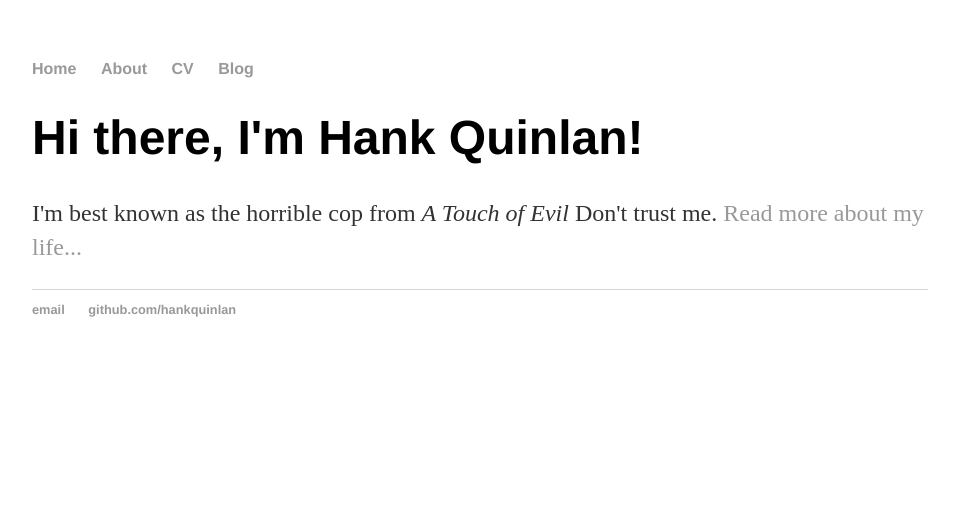
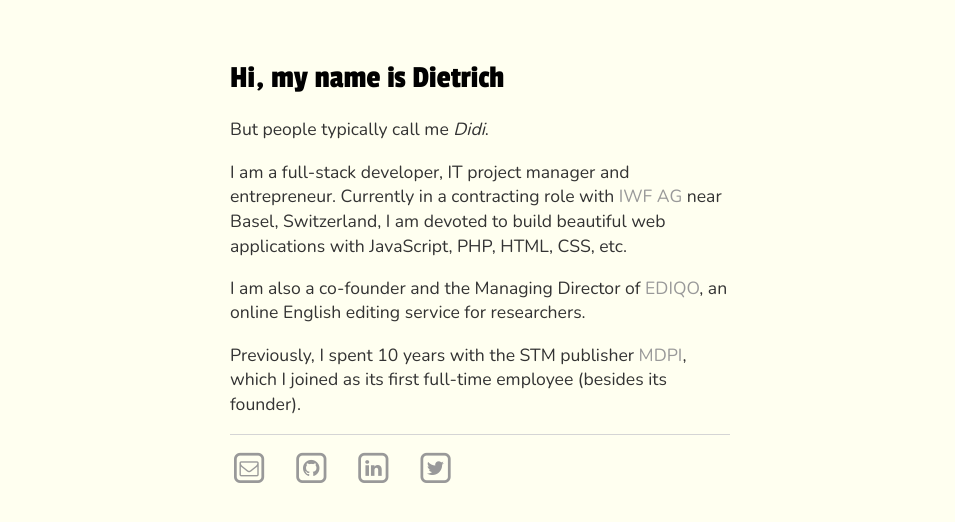
Before and after one commit to rordi/rordi.github.io, a Jekyll site: the page built from index.md, in a window 1280 px wide. Shown: the top 522 px of the page, without its empty margins (160-1115 px from the left). Built offline with Jekyll 4.4.1, drawn with Linux system fonts in a browser that asks for light colours.

```diff
--- a/_config.yml
+++ b/_config.yml
@@ -1,2 +1,10 @@
-name: rordi profile page
+title: rordi profile page
+email: drordorf@gmail.com
+twitter_username: rordorfd
+github_username: rordi
 markdown: kramdown
+theme: minima
+sass:
+  style: compressed
+plugins:
+  - jekyll-feed
--- a/_layouts/default.html
+++ b/_layouts/default.html
@@ -4,25 +4,42 @@
 			<title>{{ page.title }}</title>
 			<!-- link to main stylesheet -->
 			<link rel="stylesheet" type="text/css" href="/css/main.css">
+			<link rel="stylesheet" type="text/css" href="https://maxcdn.bootstrapcdn.com/font-awesome/4.7.0/css/font-awesome.min.css">
+
 		</head>
 		<body>
-			<nav>
-	    		<ul>
-	        		<li><a href="/">Home</a></li>
-		        	<li><a href="/about">About</a></li>
-	        		<li><a href="/cv">CV</a></li>
-	        		<li><a href="/blog">Blog</a></li>
-	    		</ul>
-			</nav>
 			<div class="container">
-
 			{{ content }}
-
 			</div><!-- /.container -->
 			<footer>
 	    		<ul>
-	        		<li><a href="mailto:hankquinlanhub@gmail.com">email</a></li>
-	        		<li><a href="https://github.com/hankquinlan">github.com/hankquinlan</a></li>
+	        		<li><a href="mailto:drordorf@gmail.com" target="_blank">
+							<span class="fa-stack fa-lg">
+							  	<i class="fa fa-square-o fa-stack-2x"></i>
+							  	<i class="fa fa-envelope-o fa-stack-1x"></i>
+							</span></a>
+					</li>
+	        		<li>
+						<a href="https://github.com/rordi" target="_blank">
+							<span class="fa-stack fa-lg">
+							  	<i class="fa fa-square-o fa-stack-2x"></i>
+							  	<i class="fa fa-github fa-stack-1x"></i>
+							</span></a>
+					</li>
+	        		<li>
+						<a href="https://www.linkedin.com/in/rordorf/" target="_blank">
+							<span class="fa-stack fa-lg">
+							  	<i class="fa fa-square-o fa-stack-2x"></i>
+							  	<i class="fa fa-linkedin fa-stack-1x"></i>
+							</span></a>
+					</li>
+					<li>
+						<a href="https://twitter.com/rordorfd" target="_blank">
+							<span class="fa-stack fa-lg">
+							  	<i class="fa fa-square-o fa-stack-2x"></i>
+							  	<i class="fa fa-twitter fa-stack-1x"></i>
+							</span></a>
+					</li>
 				</ul>
 			</footer>
 		</body>
--- a/css/main.css
+++ /dev/null
@@ -1,43 +0,0 @@
-body {
-    margin: 60px auto;
-    width: 70%;
-}
-nav ul, footer ul {
-    font-family:'Helvetica', 'Arial', 'Sans-Serif';
-    padding: 0px;
-    list-style: none;
-    font-weight: bold;
-}
-nav ul li, footer ul li {
-    display: inline;
-    margin-right: 20px;
-}
-a {
-    text-decoration: none;
-    color: #999;
-}
-a:hover {
-    text-decoration: underline;
-}
-h1 {
-    font-size: 3em;
-    font-family:'Helvetica', 'Arial', 'Sans-Serif';
-}
-p {
-    font-size: 1.5em;
-    line-height: 1.4em;
-    color: #333;
-}
-footer {
-    border-top: 1px solid #d5d5d5;
-    font-size: .8em;
-}
-
-ul.posts {
-    margin: 20px auto 40px;
-    font-size: 1.5em;
-}
-
-ul.posts li {
-    list-style: none;
-}
--- /dev/null
+++ b/css/main.scss
@@ -0,0 +1,112 @@
+---
+---
+
+
+// ===== VARIABLES
+
+
+$tr-mode:   all;
+$tr-speed:  0.5s;
+$tr-ease:   ease-in-out;
+
+
+// ===== MIXINS
+
+
+@mixin transition($transition...) {
+    -moz-transition:    $transition;
+    -o-transition:      $transition;
+    -webkit-transition: $transition;
+    transition:         $transition;
+}
+
+@mixin transition-property($property...) {
+    -moz-transition-property:    $property;
+    -o-transition-property:      $property;
+    -webkit-transition-property: $property;
+    transition-property:         $property;
+}
+
+@mixin transition-duration($duration...) {
+    -moz-transition-property:    $duration;
+    -o-transition-property:      $duration;
+    -webkit-transition-property: $duration;
+    transition-property:         $duration;
+}
+
+@mixin transition-timing-function($timing...) {
+    -moz-transition-timing-function:    $timing;
+    -o-transition-timing-function:      $timing;
+    -webkit-transition-timing-function: $timing;
+    transition-timing-function:         $timing;
+}
+
+@mixin transition-delay($delay...) {
+    -moz-transition-delay:    $delay;
+    -o-transition-delay:      $delay;
+    -webkit-transition-delay: $delay;
+    transition-delay:         $delay;
+}
+
+
+// ===== STYLING
+
+
+@import url('https://fonts.googleapis.com/css?family=Nunito|Passion+One');
+
+body {
+    margin: 60px auto;
+    width: 60%;
+    max-width: 500px;
+    font-family: 'Nunito', sans-serif;
+    background-color: ivory;
+}
+
+p {
+    font-size: 1.1em;
+    line-height: 1.4em;
+    color: #333;
+}
+
+a {
+    @include transition($tr-mode $tr-speed $tr-ease);
+     text-decoration: none;
+     color: #999;
+
+     &:hover {
+         @include transition($tr-mode $tr-speed $tr-ease);
+         text-decoration: underline;
+         color: dodgerblue;
+     }
+}
+
+h1 {
+    font-family: 'Passion One', sans-serif;
+    font-size: 2em;
+    font-weight: 400;
+}
+
+footer {
+    border-top: 1px solid #d5d5d5;
+    font-size: .9em;
+}
+
+.typcn {
+    font-size: 38x !important;
+}
+
+nav,
+footer{
+
+    ul {
+        padding: 0px;
+        list-style: none;
+        font-weight: bold;
+
+        li {
+            display: inline;
+            margin-right: 20px;
+        }
+    }
+
+}
--- a/index.html
+++ /dev/null
@@ -1,8 +0,0 @@
----
-layout: default
-title: Hank Quinlan, Horrible Cop
----
-<div class="blurb">
-	<h1>Hi there, I'm Hank Quinlan!</h1>
-	<p>I'm best known as the horrible cop from <em>A Touch of Evil</em> Don't trust me. <a href="/about">Read more about my life...</a></p>
-</div><!-- /.blurb -->
--- /dev/null
+++ b/index.md
@@ -0,0 +1,16 @@
+---
+layout: default
+title: Dietrich Rordorf
+---
+# Hi, my name is Dietrich
+
+But people typically call me *Didi*.
+
+I am a full-stack developer, IT project manager and entrepreneur. Currently in a contracting role with [IWF AG](http://iwf.ch/)
+near Basel, Switzerland, I am devoted to build beautiful web applications with JavaScript, PHP, HTML, CSS, etc.
+
+I am also a co-founder and the Managing Director of [EDIQO](https://www.ediqo.com/), an online English editing service for
+researchers.
+
+Previously, I spent 10 years with the STM publisher [MDPI](https://www.ediqo.com/), which I joined as its first full-time
+employee (besides its founder).
```
Also changed, not shown: 404.html (added, +10 -0 lines), Gemfile (added, +26 -0 lines), Gemfile.lock (added), 1 other file.
